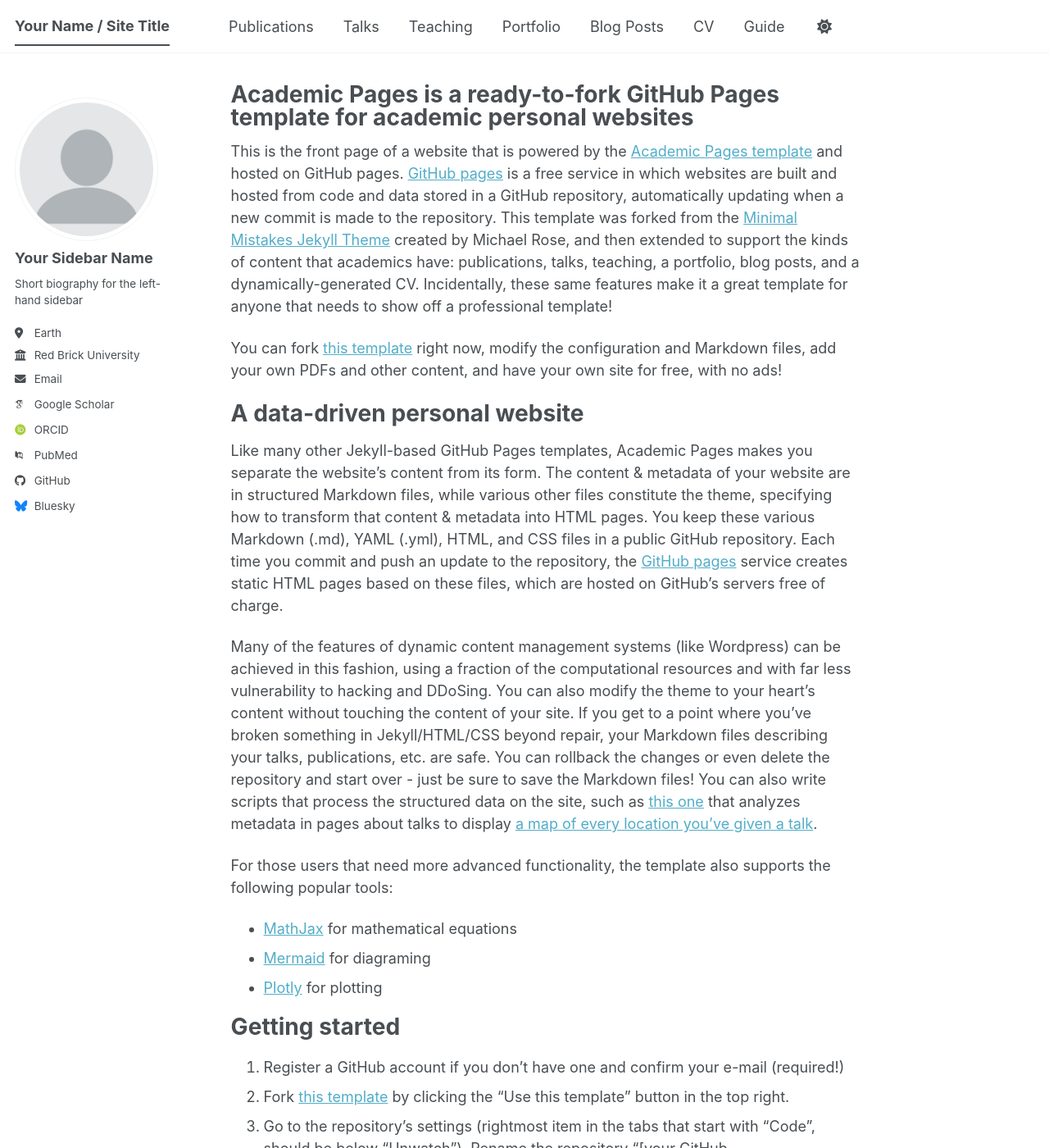
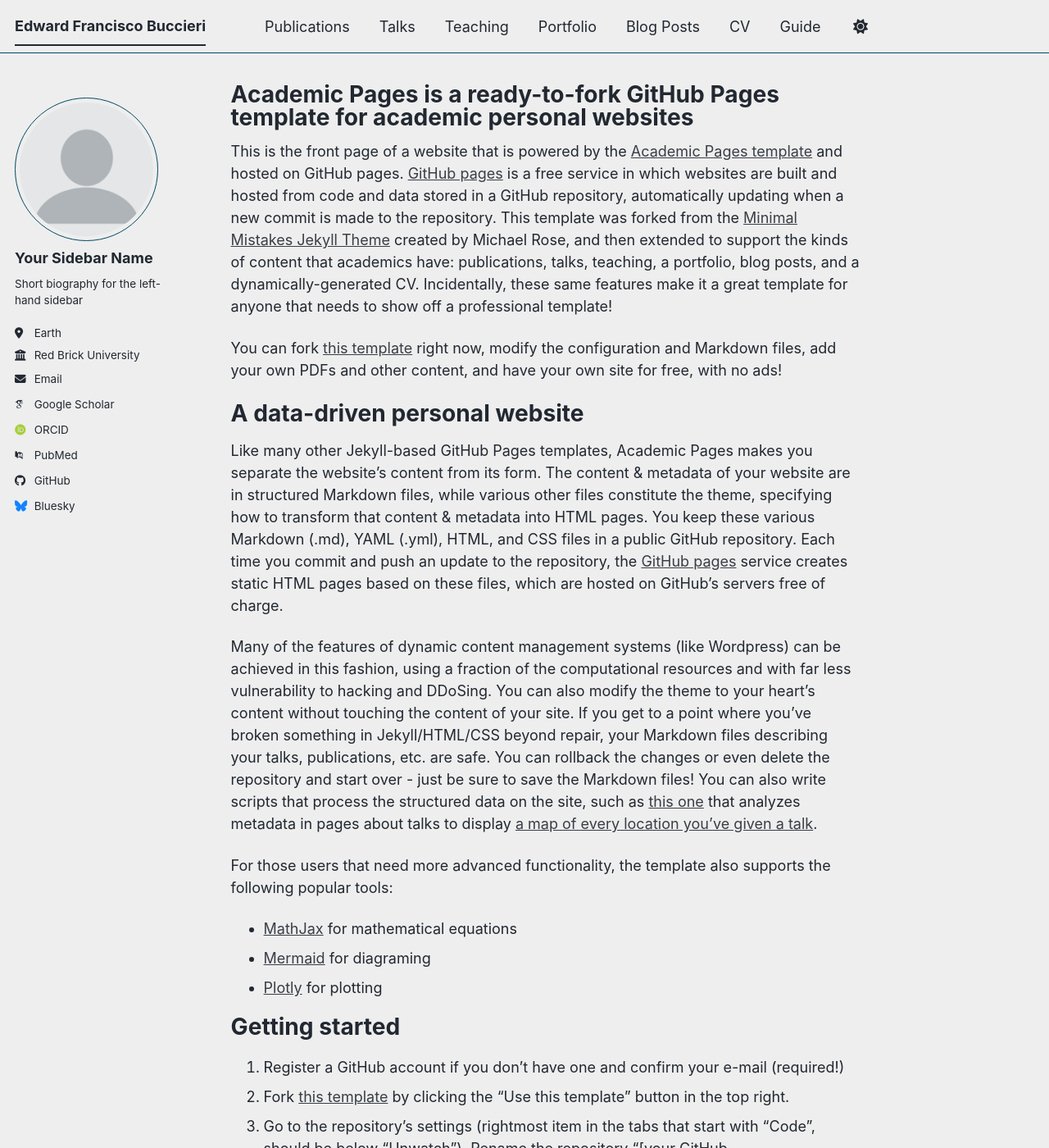
Before and after one commit to edward-f-buccieri/edward-f-buccieri.github.io, a Jekyll site: the page built from _pages/about.md, in a window 1280 px wide and 1400 px high. Shown: the whole window at 82% size. Built offline with Jekyll 4.4.1, drawn with Linux system fonts in a browser that asks for light colours; some web fonts are replaced; a script bundle is joined from its source files by our own code; library files that are not in the unit come from our copies; some of the changed text lies outside the part shown.

Commit message:
Update _config.yml

```diff
--- a/_config.yml
+++ b/_config.yml
@@ -8,12 +8,12 @@
 
 # Basic Site Settings
 locale                   : "en-US"
-site_theme               : "default" # The available themes options are "default", "air", "sunrise", "mint", "dirt" and "contrast"
-title                    : "Your Name / Site Title"
+site_theme               : "air" # The available themes options are "default", "air", "sunrise", "mint", "dirt" and "contrast"
+title                    : "Edward Francisco Buccieri"
 title_separator          : "-"
-name                     : &name "Your Name"
-description              : &description "Your Name's academic portfolio"   # Update this with a general description of your site, this is the default if not overridden by a page
-url                      : https://academicpages.github.io # The base hostname & protocol for your site e.g. "https://[your GitHub username].github.io",
+name                     : &name "Edward Francisco Buccieri"
+description              : &description "Master's student in Mathematics at University of Pavia and Reasearcher and Reasearcher at the Centre for Inherited Cardiovascular Diseases - Fondazione I.R.C.C.S. Policlinico San Matteo (Pavia)"   # Update this with a general description of your site, this is the default if not overridden by a page
+url                      : https://edward-f-buccieri.github.io # The base hostname & protocol for your site e.g. "https://[your GitHub username].github.io",
                                                            # or if you already have some other page hosted on Github then use "https://[your GitHub username].github.io/[Your Repo Name]"
 baseurl                  : "" # the subpath of your site, e.g. "/blog"
 repository               : "academicpages/academicpages.github.io"
```
